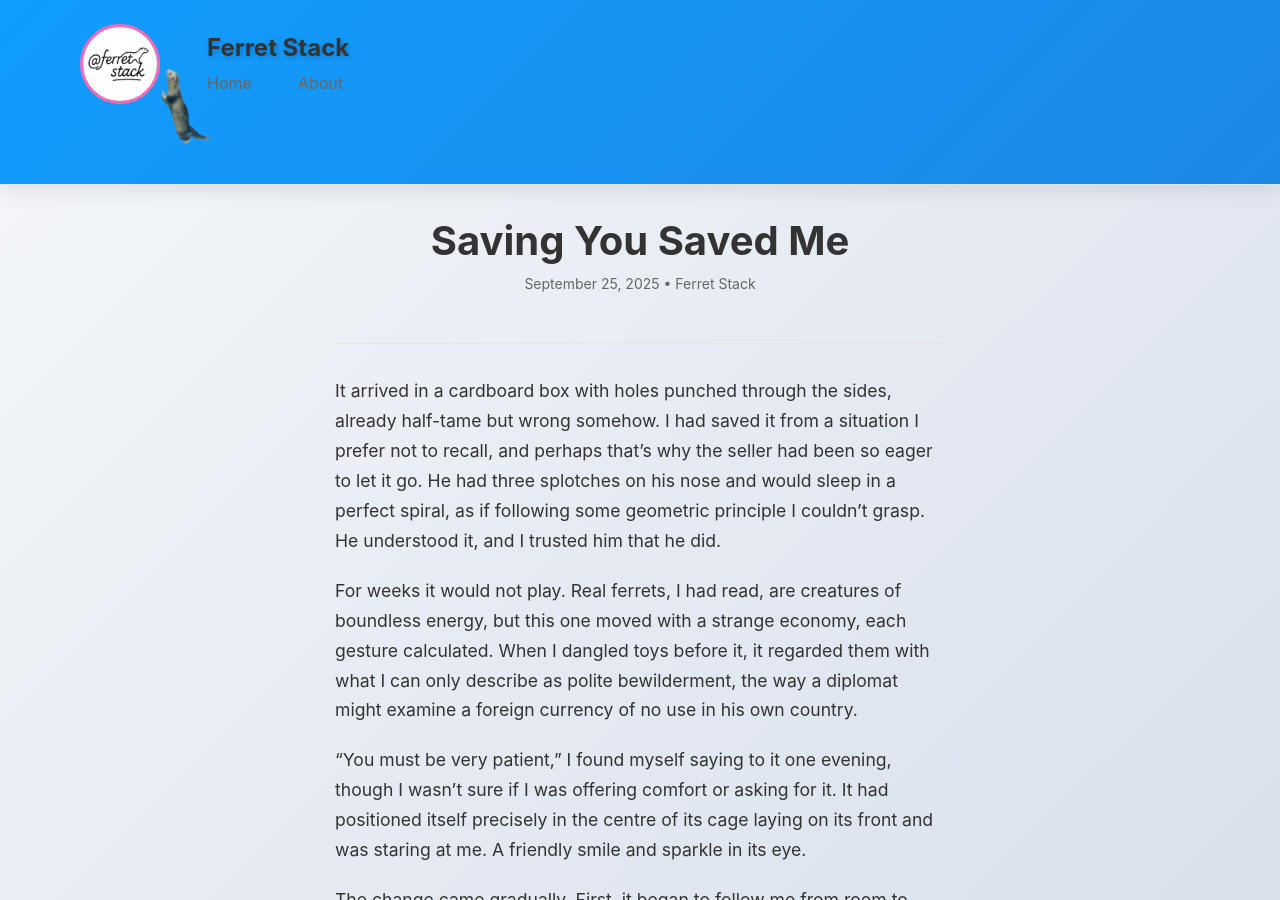
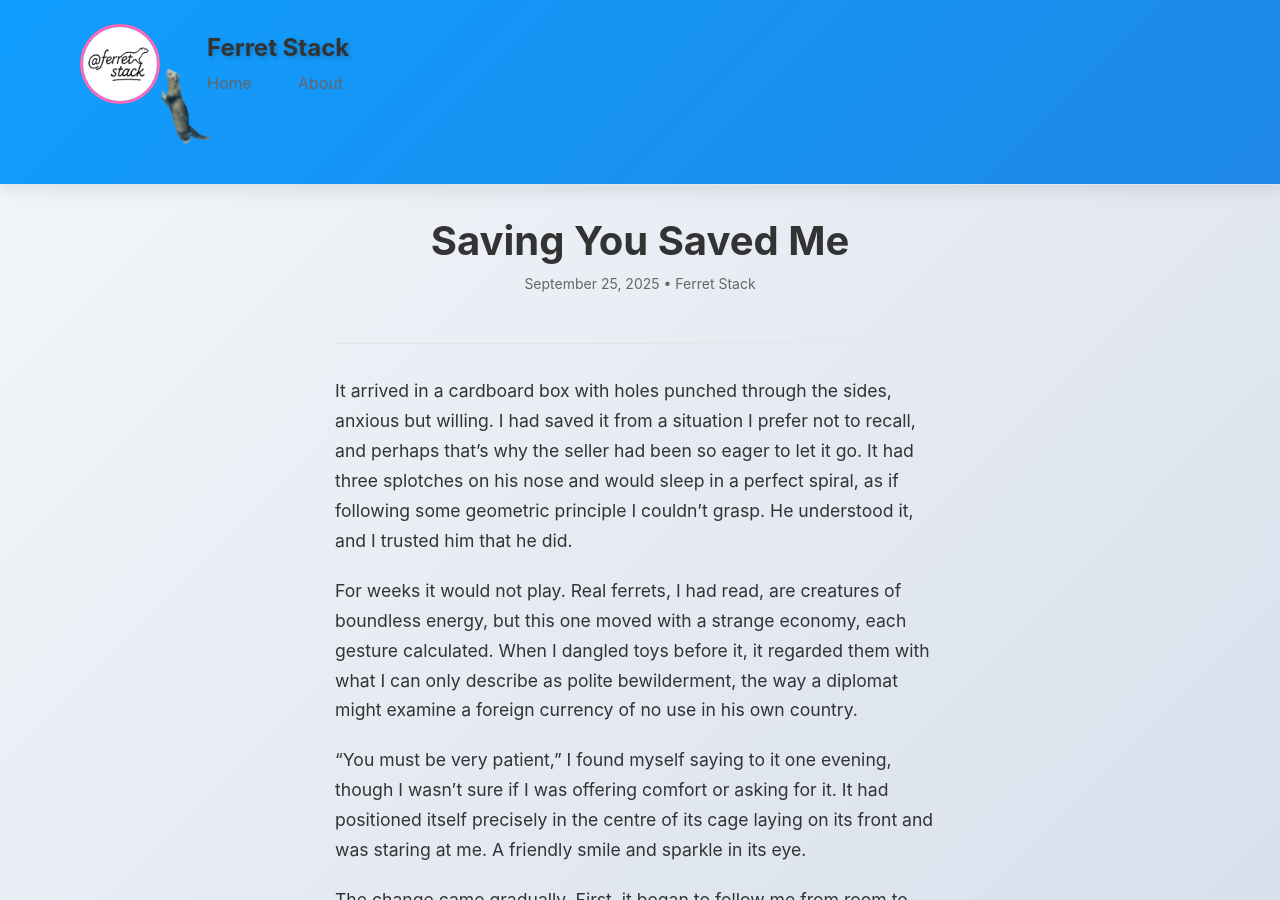
Before and after one commit to ferret-stack/ferret-stack.github.io, a Jekyll site: the page built from _posts/2025-09-25-Saving-You-Saved-Me.md, in a window 1280 px wide and 900 px high. Built offline with Jekyll 4.4.1, drawn with Linux system fonts in a browser that asks for light colours; some of the changed text lies outside the part shown.

Commit message:
Update 2025-09-25-Saving-You-Saved-Me.md

```diff
--- a/_posts/2025-09-25-Saving-You-Saved-Me.md
+++ b/_posts/2025-09-25-Saving-You-Saved-Me.md
@@ -7,7 +7,7 @@
 author: Ferret Stack
 ---
 
-It arrived in a cardboard box with holes punched through the sides, already half-tame but wrong somehow. I had saved it from a situation I prefer not to recall, and perhaps that's why the seller had been so eager to let it go. He had three splotches on his nose and would sleep in a perfect spiral, as if following some geometric principle I couldn't grasp. He understood it, and I trusted him that he did.
+It arrived in a cardboard box with holes punched through the sides, anxious but willing. I had saved it from a situation I prefer not to recall, and perhaps that's why the seller had been so eager to let it go. It had three splotches on his nose and would sleep in a perfect spiral, as if following some geometric principle I couldn't grasp. He understood it, and I trusted him that he did.
 
 For weeks it would not play. Real ferrets, I had read, are creatures of boundless energy, but this one moved with a strange economy, each gesture calculated. When I dangled toys before it, it regarded them with what I can only describe as polite bewilderment, the way a diplomat might examine a foreign currency of no use in his own country.
 
```
Also changed, not shown: other parts of _posts/2025-09-25-Saving-You-Saved-Me.md (+1 -1 lines).
